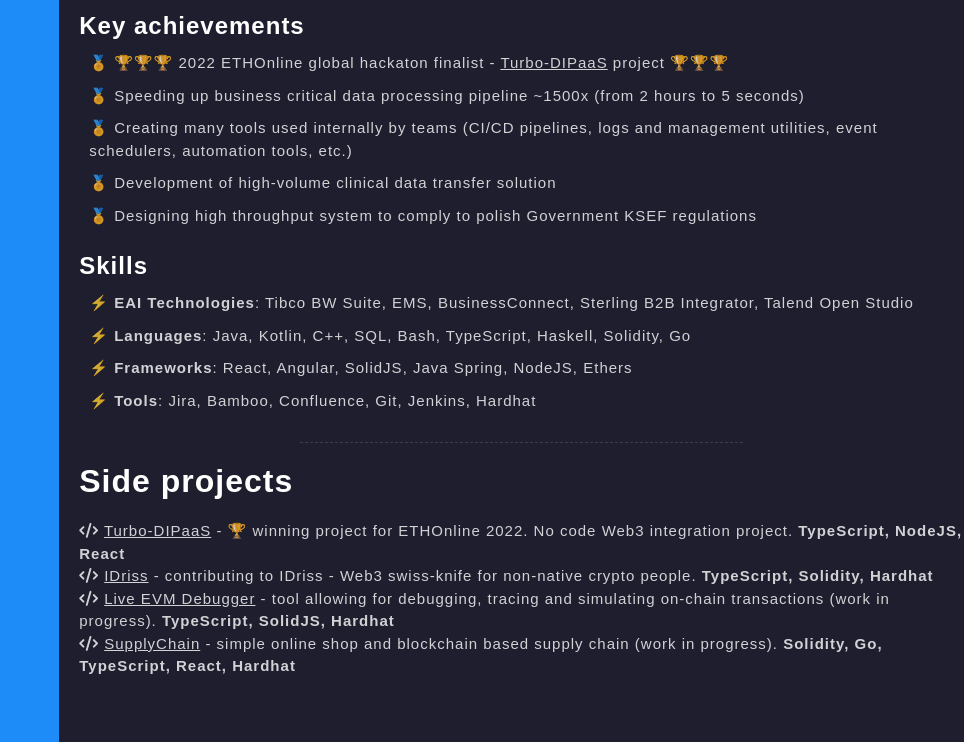
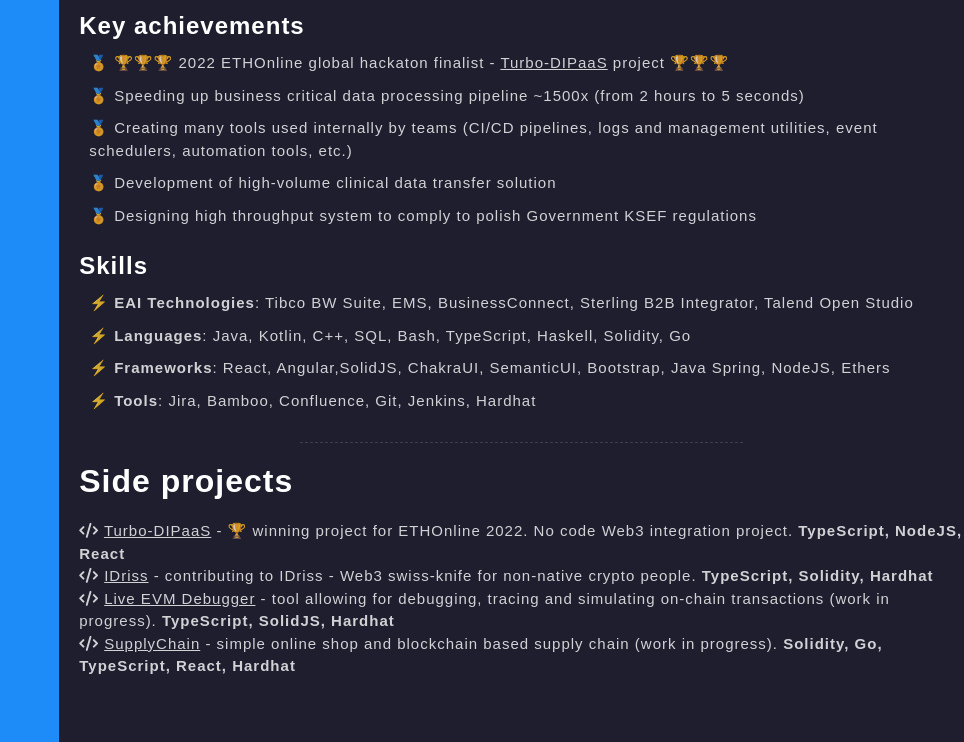
Before and after one commit to deliriusz/cv, a website: page src/index.html in a window 1280 px wide. Shown: the part 1847-2589 px from the top of the page, without its empty margins (316-1280 px from the left). Drawn offline with Linux system fonts and the light colour scheme; a web font is replaced by a local one.

Commit message:
adding new frameworks

```diff
--- a/src/index.html
+++ b/src/index.html
@@ -167,7 +167,7 @@
                     <!-- star Uincode char: &#11088;-->
                     <p>&#x26a1; <b>EAI Technologies</b>: Tibco BW Suite, EMS, BusinessConnect, Sterling B2B Integrator, Talend Open Studio</p>
                     <p>&#x26a1; <b>Languages</b>: Java, Kotlin, C++, SQL, Bash, TypeScript, Haskell, Solidity, Go</p>
-                    <p>&#x26a1; <b>Frameworks</b>: React, Angular, SolidJS, Java Spring, NodeJS, Ethers </p>
+                    <p>&#x26a1; <b>Frameworks</b>: React, Angular,SolidJS, ChakraUI, SemanticUI, Bootstrap, Java Spring, NodeJS, Ethers</p>
                     <p>&#x26a1; <b>Tools</b>: Jira, Bamboo, Confluence, Git, Jenkins, Hardhat</p>
                 </div>
             </div>
```
